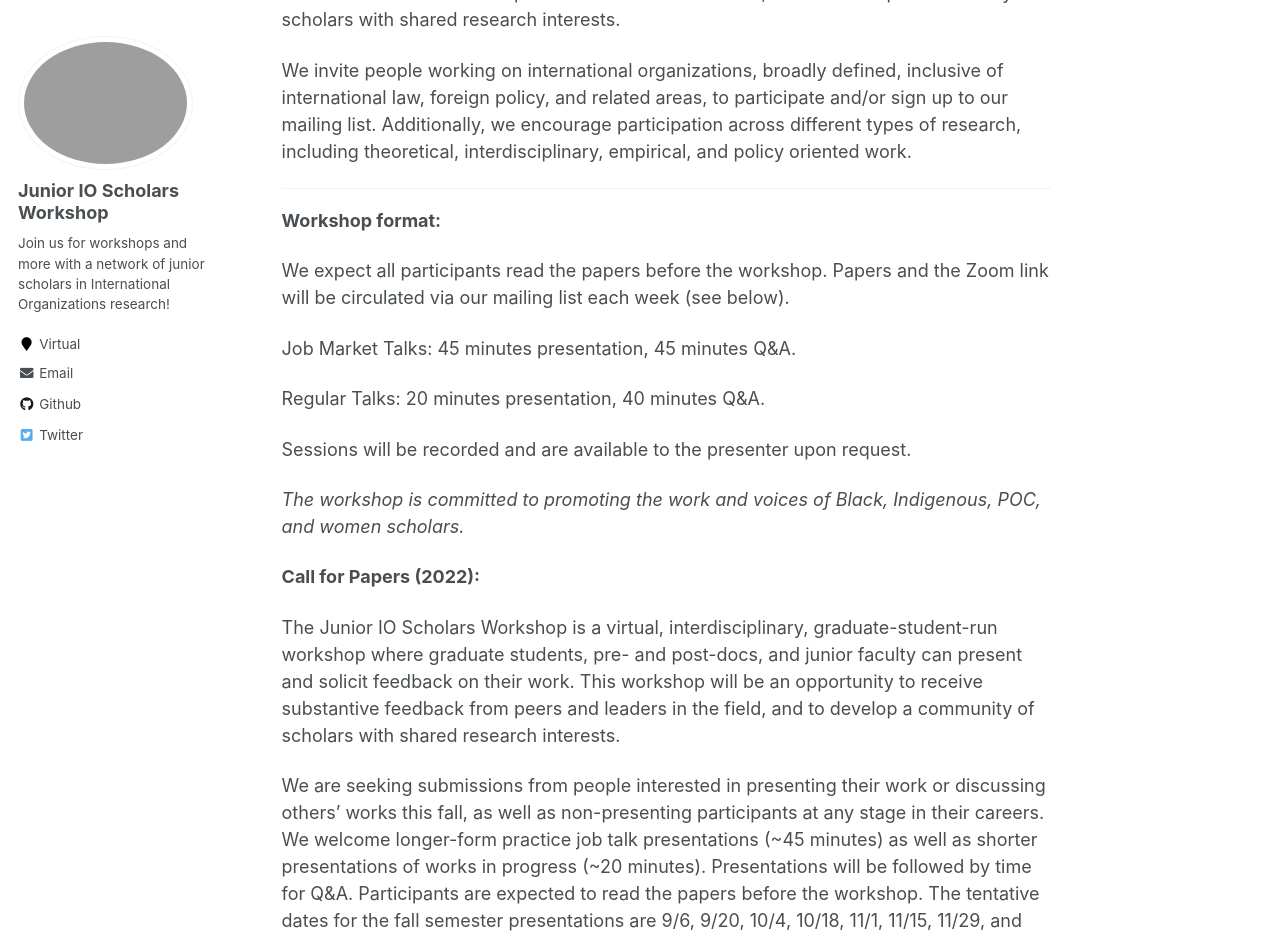
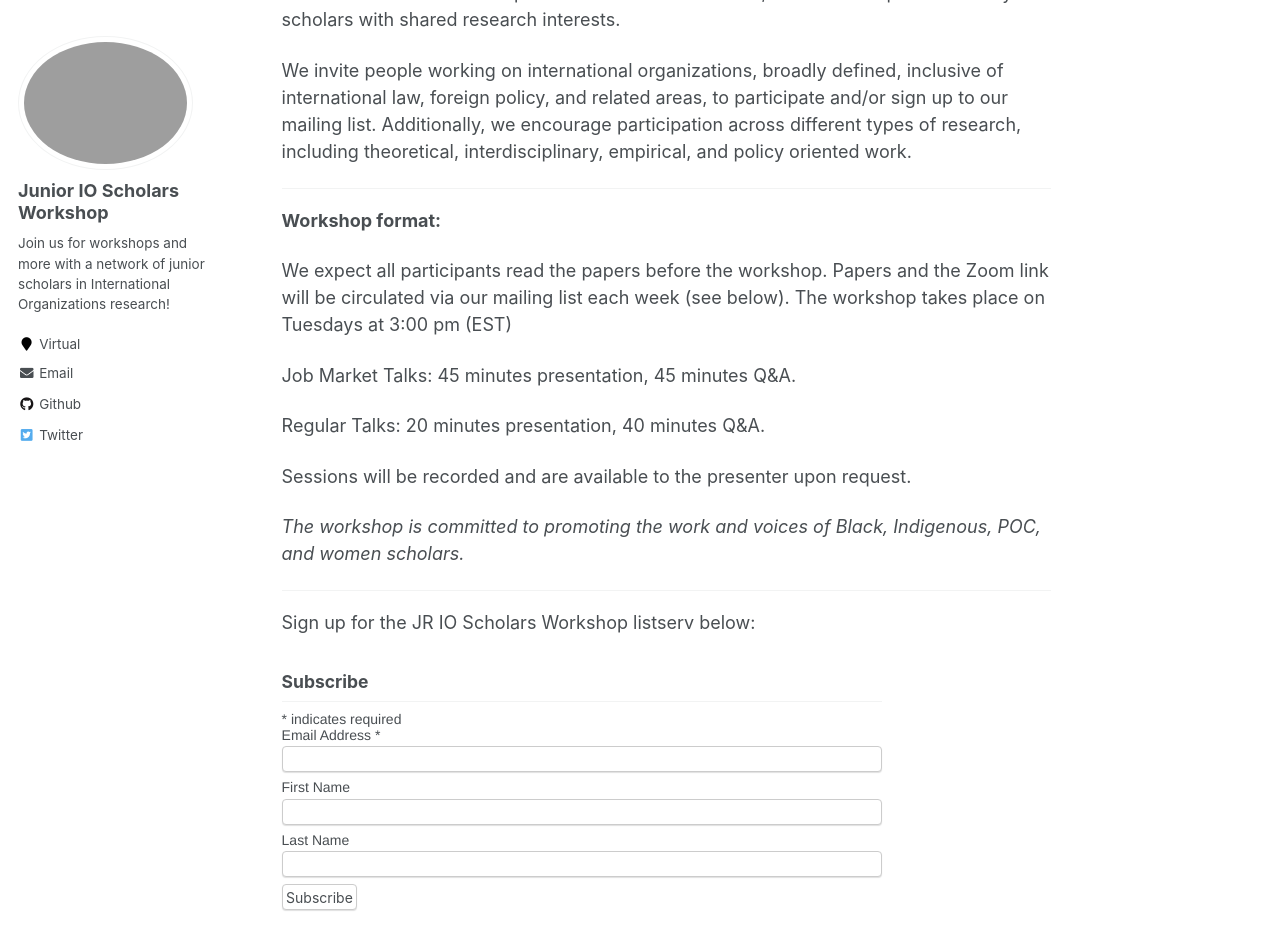
Before and after one commit to IO-workshop/IO-workshop.github.io, a Jekyll site: the page built from _pages/about.md, in a window 1280 px wide and 1400 px high, scrolled down 262 px. Shown: the top 938 px of the window. Built offline with Jekyll 4.4.1, drawn with Linux system fonts in a browser that asks for light colours; comment, search, counter and statistics services are not loaded; some of the changed text lies outside the part shown.

Commit message:
update
corrected a hyperlink, commented out stuff that is not relevant now that the call for papers is done

```diff
--- a/_pages/about.md
+++ b/_pages/about.md
@@ -16,7 +16,7 @@ We invite people working on international organizations, broadly defined, inclus
 
 **Workshop format:**
 
-We expect all participants read the papers before the workshop. Papers and the Zoom link will be circulated via our mailing list each week (see below).
+We expect all participants read the papers before the workshop. Papers and the Zoom link will be circulated via our mailing list each week (see below). The workshop takes place on Tuesdays at 3:00 pm (EST)
 
 Job Market Talks: 45 minutes presentation, 45 minutes Q&A.
 
@@ -27,7 +27,7 @@ Sessions will be recorded and are available to the presenter upon request.
 
 *The workshop is committed to promoting the work and voices of Black, Indigenous, POC, and women scholars.*
 
-**Call for Papers (2022):**
+<!-- **Call for Papers (2022):**
 
 The Junior IO Scholars Workshop is a virtual, interdisciplinary, graduate-student-run workshop where graduate students, pre- and post-docs, and junior faculty can present and solicit feedback on their work. This workshop will be an opportunity to receive substantive feedback from peers and leaders in the field, and to develop a community of scholars with shared research interests.
 
@@ -37,7 +37,7 @@ We encourage submissions from people working on work related to international or
 
 To participate in our fall workshop series in presenting your work, discussing others’ works, or being a non-presenting participants, please sign up below:
 
-<iframe src="https://docs.google.com/forms/d/e/1FAIpQLSdNvav3X8EwSUUwaf-r2vSkiuggjdFAMa_Xk9SZdLqGvRSFWg/viewform?embedded=true" width="900" height="1500" frameborder="0" marginheight="0" marginwidth="0">Loading…</iframe>
+<iframe src="https://docs.google.com/forms/d/e/1FAIpQLSdNvav3X8EwSUUwaf-r2vSkiuggjdFAMa_Xk9SZdLqGvRSFWg/viewform?embedded=true" width="900" height="1500" frameborder="0" marginheight="0" marginwidth="0">Loading…</iframe> -->
 
 
 <hr>
--- a/_pages/paper.md
+++ b/_pages/paper.md
@@ -15,7 +17,7 @@ We encourage submissions from people working on work related to international or
 
 To participate in our fall workshop series in presenting your work, discussing others’ works, or being a non-presenting participants, please sign up below:
 
-<iframe src="https://docs.google.com/forms/d/e/1FAIpQLSdNvav3X8EwSUUwaf-r2vSkiuggjdFAMa_Xk9SZdLqGvRSFWg/viewform?embedded=true" width="640" height="3186" frameborder="0" marginheight="0" marginwidth="0">Loading…</iframe>
+<iframe src="https://docs.google.com/forms/d/e/1FAIpQLSdNvav3X8EwSUUwaf-r2vSkiuggjdFAMa_Xk9SZdLqGvRSFWg/viewform?embedded=true" width="640" height="3186" frameborder="0" marginheight="0" marginwidth="0">Loading…</iframe> -->
 <!-- Monday, May 9th:
 
 [Pengshan Pan](https://www.cgm.pitt.edu/people/ant-26) (Pittsburgh), presents:
--- a/_pages/schedule.md
+++ b/_pages/schedule.md
@@ -6,7 +6,7 @@ author_profile: true
 ---
 Meetings are on Tuesdays at 3 pm (EST). We will send the Zoom link on the day of the meeting via the listserv, so make sure to sign up for that if you are not already!
 
-**Schedule (Fall 2022):**
+**Schedule:**
 
 September 6 - [Rachel Schoner](https://sites.google.com/view/racheljschoner/) (Job Talk)
 
@@ -20,7 +20,7 @@ November 1 - [Lucie Lu](https://lucielu.net/) (Job Talk)
 
 November 15 - [Mike Denly](https://mikedenly.com/) & [Stefanie Kasparek](https://stefaniekasparek.com/) (2 Short Talks)
 
-November 29 - [Dionys Zink](https://www.en.gsi.uni-muenchen.de/people/academic/dionys-zink/index.html) & [Raymond Wang](https://scholar.harvard.edu/rwang/bio) (2 Short Talks)
+November 29 - [Dionys Zink](https://www.en.gsi.uni-muenchen.de/people/academic/dionys-zink/index.html) & [Raymond Wang](https://polisci.mit.edu/people/raymond-wang) (2 Short Talks)
 
 December 13 - [Vegard Torstad](https://me.eui.eu/vegard-torstad/) & [Mona Saleh](https://www.giga-hamburg.de/en/the-giga/team/saleh-mona) (2 Short Talks)
 <!-- Meetings are scheduled on Mondays at noon US eastern time, unless otherwise noted. The Zoom address will be made available to participants ahead of each meeting. -->
```
Also changed, not shown: other parts of _pages/paper.md (+3 -1 lines).
